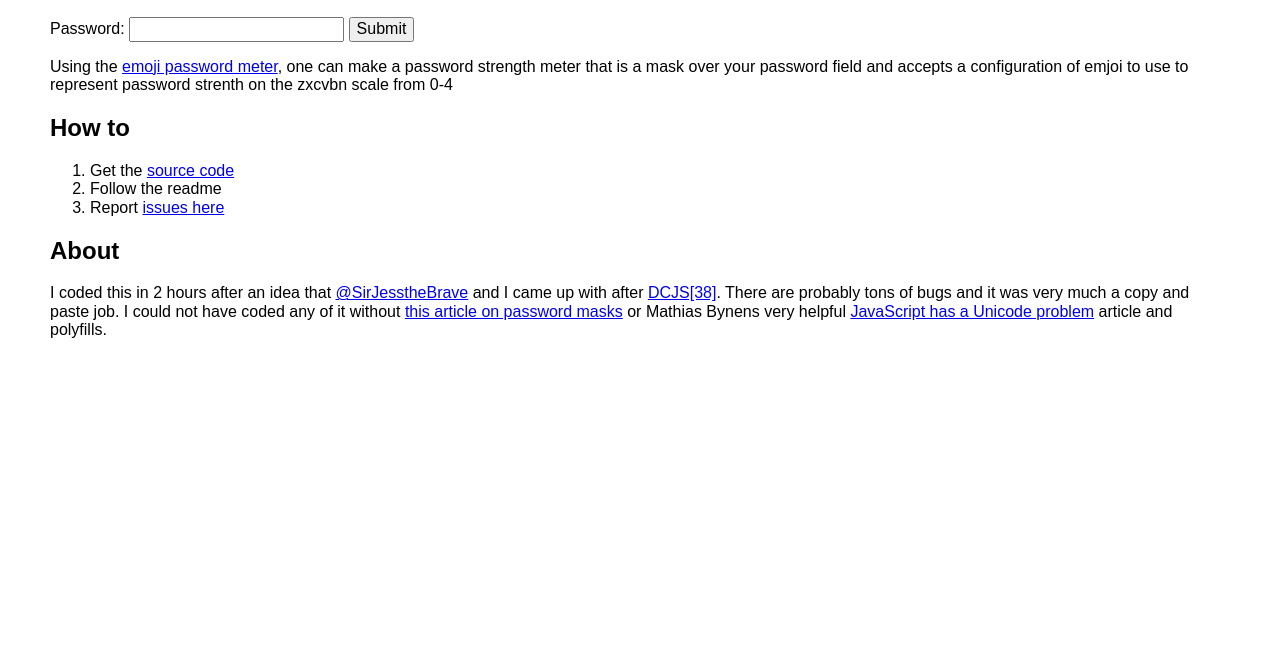
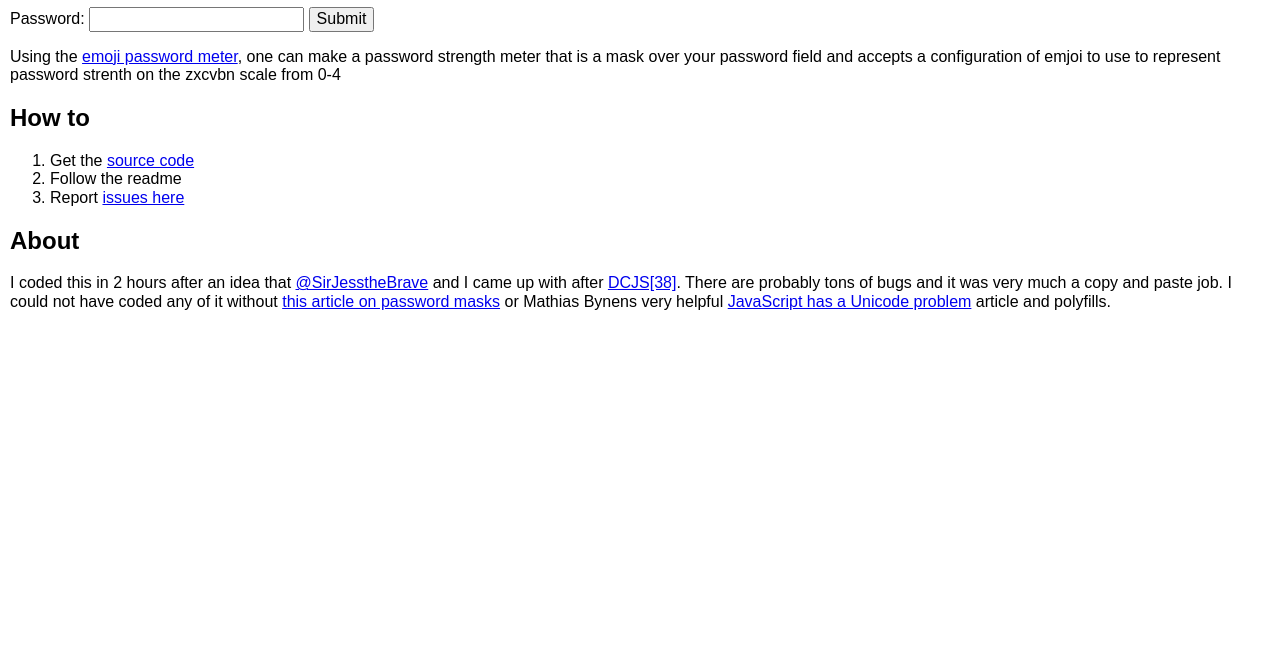
Before and after one commit to elgreg/emoji-password-meter, a plain HTML site: page index.html in a window 1280 px wide. Shown: the part 130-800 px from the top of the page. Drawn offline with nearby package versions, Linux system fonts and the light colour scheme.

Commit message:
That iOS thing

```diff
--- a/index.html
+++ b/index.html
@@ -3,12 +3,13 @@
 <head>
   <meta charset="utf-8">
   <title>emoji mask</title>
+  <meta name="viewport" content="width=device-width, initial-scale=1">
   <link rel=stylesheet href="https://cdnjs.cloudflare.com/ajax/libs/pure/0.6.0/pure-min.css">
   <style>
     body {
-      padding: 20px 50px;
+      padding: 10px;
     }
-    </style>
+  </style>
 
   <script src="js/lib/at.js"></script>
   <!-- https://www.sitepoint.com/better-passwords-1-the-masked-password-field/ -->
```
